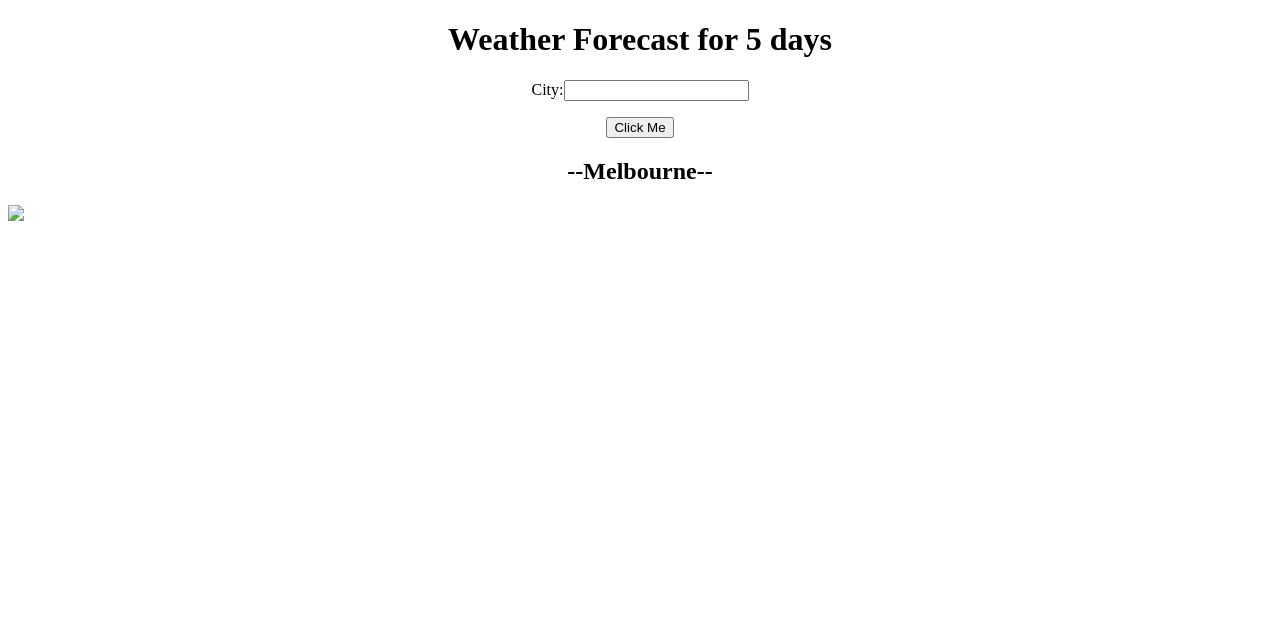
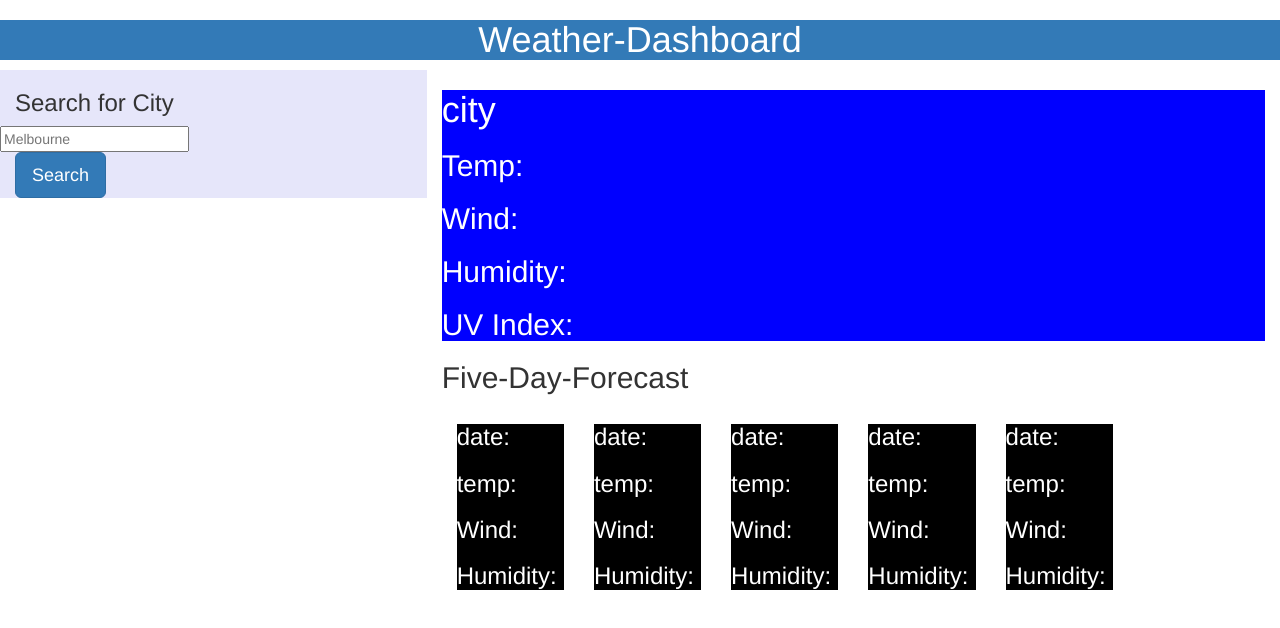
Before and after one commit to sudheer313/Weather-Dashboard, a plain HTML site: page index.html in a window 1280 px wide. Drawn offline with nearby package versions, Linux system fonts and the light colour scheme.

Commit message:
updated Html and Css

```diff
--- a/assets/style.css
+++ b/assets/style.css
@@ -0,0 +1,25 @@
+.container-sm{
+  height:max-content;
+  width:max;
+  text-align: center;
+  margin-top: 0;
+}
+.container-fluid{
+  height: 1200px;
+  width: 100%;
+  background-color:white
+
+}
+
+#main-card{
+  background-color:blue;
+  color: white;
+}
+
+.card-body{
+
+  background-color: black;
+  color: white;
+
+
+}
--- a/index.html
+++ b/index.html
@@ -1,26 +1,128 @@
 <!DOCTYPE html>
 <html lang="en">
-<head>
-    <meta charset="UTF-8">
-    <meta http-equiv="X-UA-Compatible" content="IE=edge">
-    <meta name="viewport" content="width=device-width, initial-scale=1.0">
+  <head>
+    <meta charset="UTF-8" />
+    <meta http-equiv="X-UA-Compatible" content="IE=edge" />
+    <meta name="viewport" content="width=device-width, initial-scale=1.0" />
     <title>Weather-Dashboard</title>
-    <link rel="stylesheet" href="\assets\style.css">
-</head>
-<body>
+    <link rel="stylesheet" href=".\assets\style.css" />
+    <!-- Latest compiled and minified CSS -->
+    <link
+      rel="stylesheet"
+      href="https://maxcdn.bootstrapcdn.com/bootstrap/3.4.1/css/bootstrap.min.css"
+    />
+  </head>
+  <body>
+    <!--Header-->
+    <div class="container-sm pt-0 mb-6  bg-primary text-white"  >
+      <!--Content here -->
+      <h1>Weather-Dashboard</h1>
+    </div>
 
-    <center>
-        <h1 class="p1">Weather Forecast for 5 days</h1>
-        <p class="inputContaner">City:<input type ="text" id="cityInput"></p>
-<button>Click Me</button>
-<h2 id="cityName">--Melbourne--</h2>
-    </center>
-    <div class="weather container"></div>
-    <div class="icons"></div>
-    <div class="weather"></div>
-    <div class="image"><img src= </div>
+    <div class="container-fluid">
+      <div class="row">
+        <div class="col-lg-4" style="background-color:lavender;">
+          <side>
+            <h3>Search for City</h3>
+            <div class = "row m-0"><input type="text" placeholder="Melbourne" id = "userInfo"></div>
+            <button type="button" class="btn btn-primary btn-lg" id = "submitBtn">Search</button>
 
-    <script src="\assets\script.js" ></script>
+          </side>
 
-</body>
+        </div>
+        <div class="col-lg-8" >
+
+        <div class="row-lg-6" id="main-card"  >
+            <h1>city</h1>
+            <div id = "dayIcon"></div>
+            <h2 id = "dayTemp">Temp: </h2>
+            <h2 id = "dayWind">Wind: </h2>
+            <h2 id = "dayHumidity">Humidity: </h2>
+            <h2>UV Index:<span id = "dayUV"></span></h2>
+        </div>
+
+        <div class="row-lg-6">
+         <h2>Five-Day-Forecast</h2>
+         <div class="col-lg-2">
+
+          <div class="card">
+        <div class="card-body">
+          <h3>date:</h3>
+          <h3>temp:</h3>
+          <h3>Wind:</h3>
+          <h3>Humidity:</h3>
+
+            </div>
+          </div>
+         </div>
+         <div class="col-lg-2">
+
+          <div class="card-body">
+            <h3>date:</h3>
+            <h3>temp:</h3>
+            <h3>Wind:</h3>
+            <h3>Humidity:</h3>
+
+               </div>
+         </div>
+         <div class="col-lg-2">
+
+          <div class="card-body">
+            <h3>date:</h3>
+            <h3>temp:</h3>
+            <h3>Wind:</h3>
+            <h3>Humidity:</h3>
+
+               </div>
+         </div>
+
+         <div class="col-lg-2">
+          <div class="card-body">
+            <h3>date:</h3>
+            <h3>temp:</h3>
+            <h3>Wind:</h3>
+            <h3>Humidity:</h3>
+
+
+               </div>
+         </div>
+         <div class="col-lg-2">
+
+          <div class="card-body">
+            <h3>date:</h3>
+            <h3>temp:</h3>
+            <h3>Wind:</h3>
+            <h3>Humidity:</h3>
+
+
+               </div>
+         </div>
+
+
+
+
+
+
+      </div>
+
+        </div>
+
+        </div>
+
+      </div>
+
+
+
+
+    </div>
+
+
+
+
+
+<script src="https://cdn.jsdelivr.net/npm/bootstrap@5.0.2/dist/js/bootstrap.bundle.min.js" integrity="sha384-MrcW6ZMFYlzcLA8Nl+NtUVF0sA7MsXsP1UyJoMp4YLEuNSfAP+JcXn/tWtIaxVXM" crossorigin="anonymous"></script>
+
+
+    <script src="\assets\script.js"></script>
+  </body>
 </html>
```
